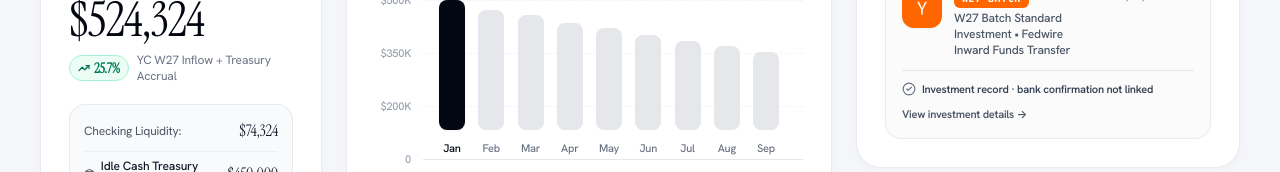
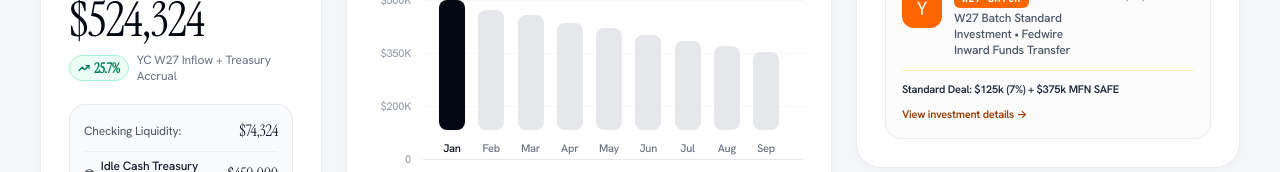
Before and after one commit to mahesh-oss-cloud/infinity, a React (Vite) app: page / in a window 1280 px wide. Shown: the part 352-524 px from the top of the page. Built offline with nearby package versions, Linux system fonts and the light colour scheme; no server answers.

Commit message:
Remove bank-confirmation note from YC investment card

```diff
--- a/src/components/RecentActivityCard.jsx
+++ b/src/components/RecentActivityCard.jsx
@@ -65,12 +65,9 @@ export const RecentActivityCard = ({ transactions, onSelectTransaction, onSeeMor
               </div>
 
               {isYCombinator ? (
-                <div className="mt-3 pt-2.5 border-t border-gray-200 flex flex-wrap items-center justify-between gap-2 text-[11px] text-gray-600">
-                  <span className="flex items-center gap-1.5 text-gray-700 font-semibold">
-                    <CheckCircle2 className="w-3.5 h-3.5 text-gray-500" />
-                    <span>Investment record · bank confirmation not linked</span>
-                  </span>
-                  <span className="text-gray-600 font-semibold group-hover:underline">{detailLabel} →</span>
+                <div className="mt-3 pt-2.5 border-t border-amber-200/60 flex flex-wrap items-center justify-between gap-2 text-[11px] text-gray-600">
+                  <span className="font-semibold text-gray-800">Standard Deal: $125k (7%) + $375k MFN SAFE</span>
+                  <span className="text-amber-800 font-semibold group-hover:underline">{detailLabel} →</span>
                 </div>
               ) : (
                 <div className="mt-3 pt-2.5 border-t border-gray-200 flex flex-wrap items-center justify-between gap-2 text-[11px] text-gray-600">
```
